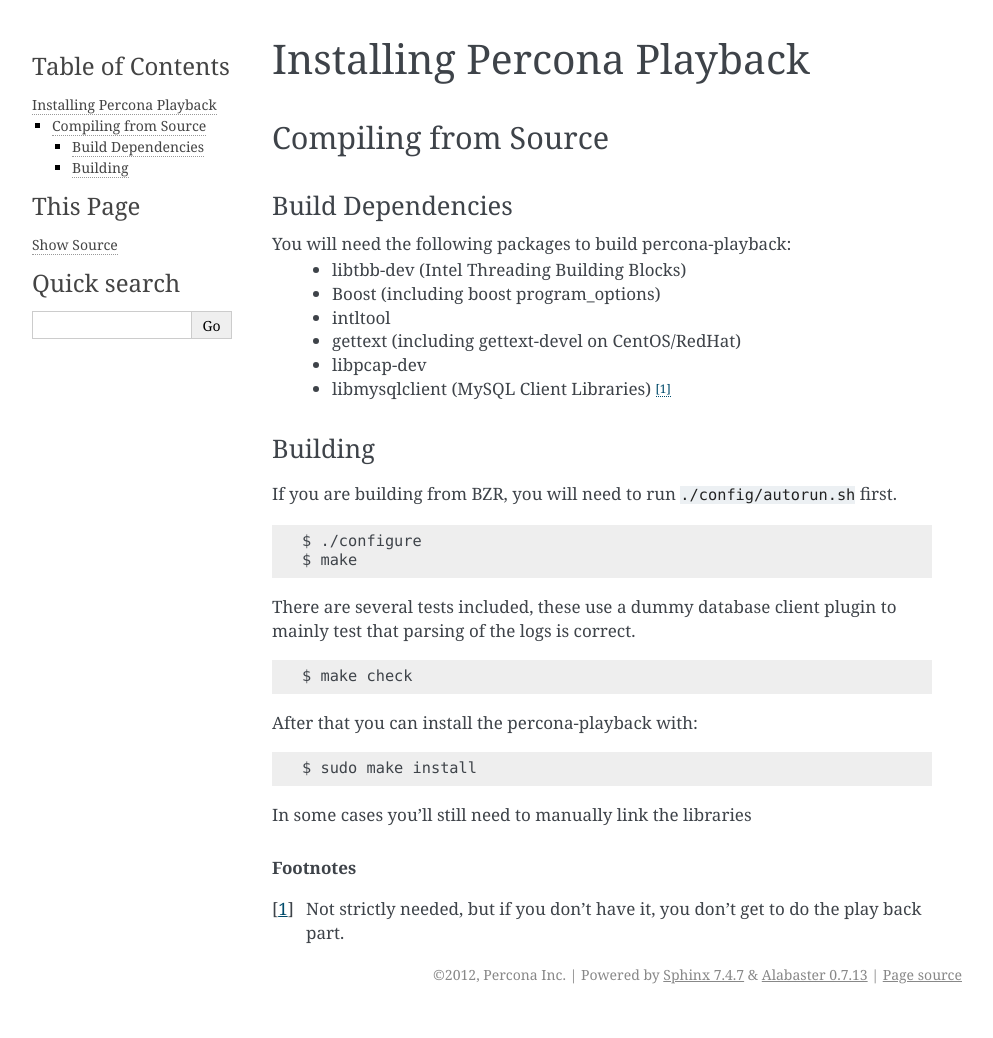
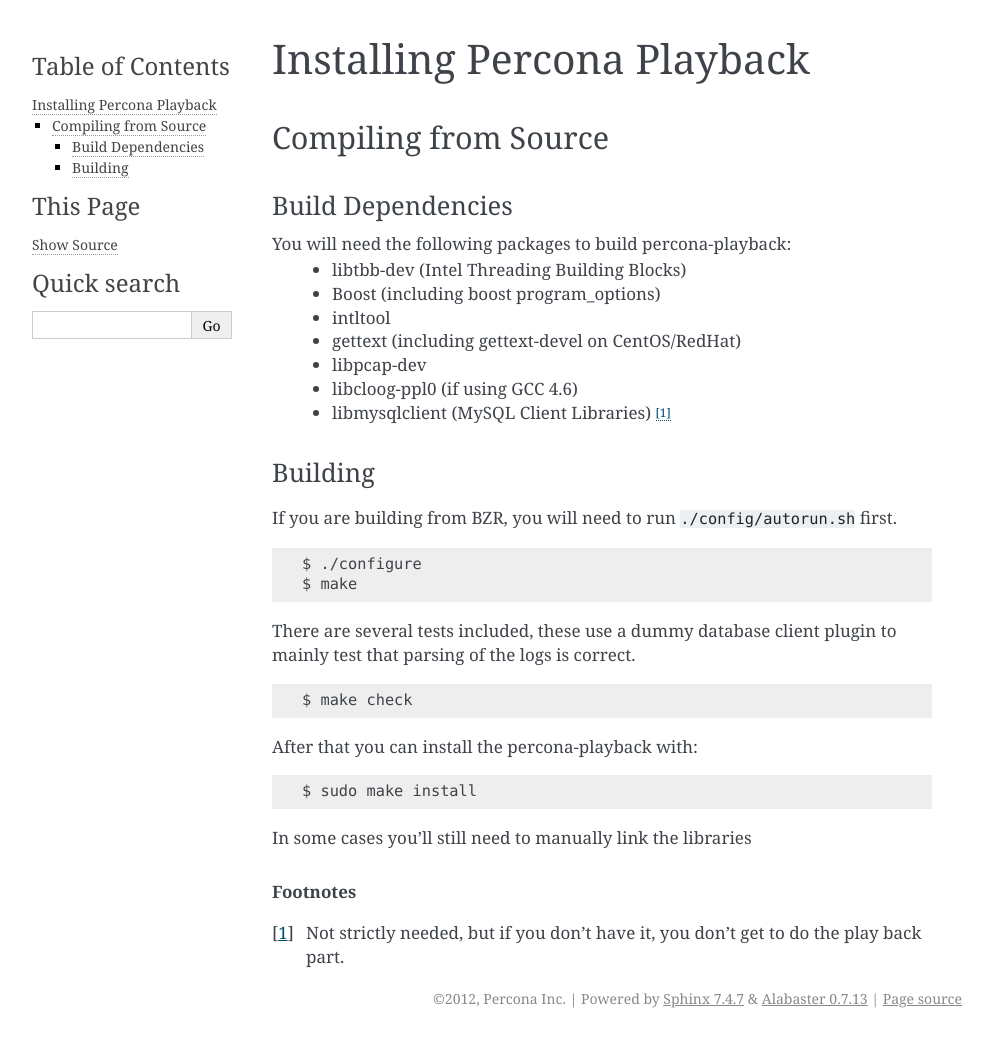
Before and after one commit to Percona-Lab/query-playback, a Sphinx documentation site: the page built from doc/source/installation.rst, in a window 1280 px wide. Shown: the whole page, without its empty margins (148-1141 px from the left). Built offline with Sphinx 7.4.7, drawn with Linux system fonts in a browser that asks for light colours; before the commit the page ends 1014 px from its top, so only the background shows below that.

```diff
--- a/doc/source/installation.rst
+++ b/doc/source/installation.rst
@@ -16,6 +16,7 @@
  * intltool
  * gettext (including gettext-devel on CentOS/RedHat)
  * libpcap-dev
+ * libcloog-ppl0 (if using GCC 4.6)
  * libmysqlclient (MySQL Client Libraries) [#n-1]_
 
 
```
Also changed, not shown: 1 other file.
